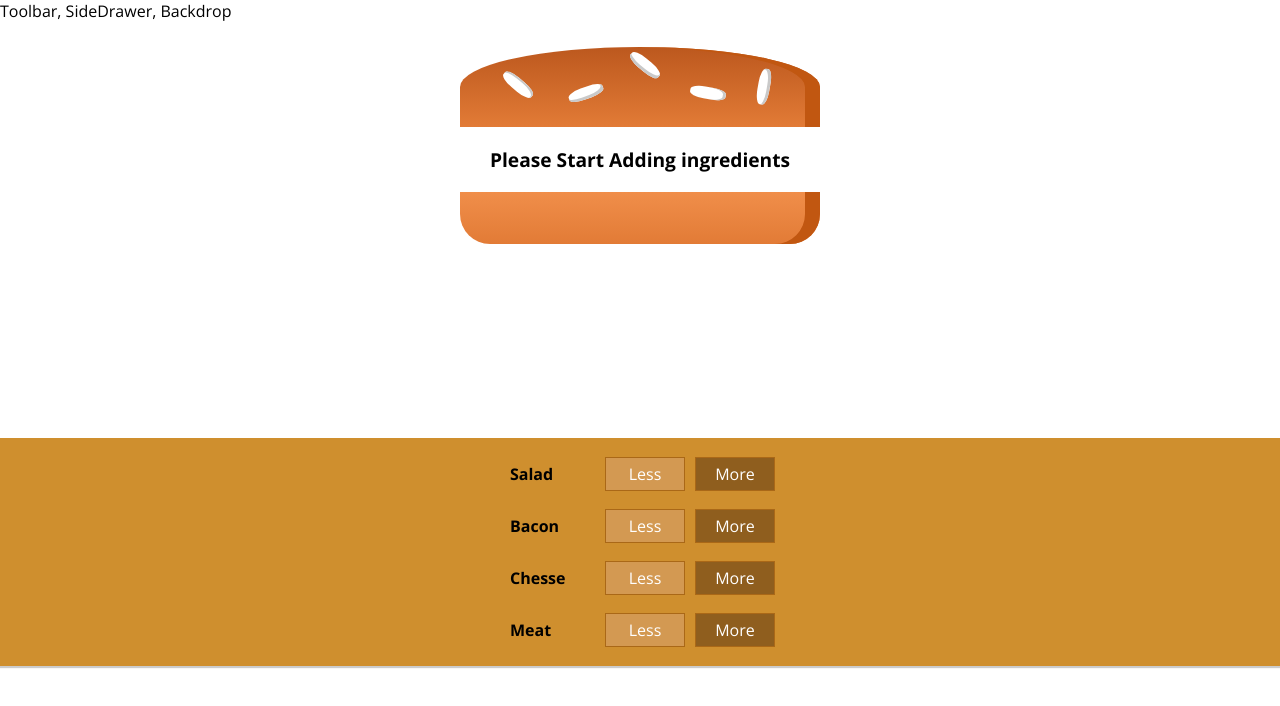
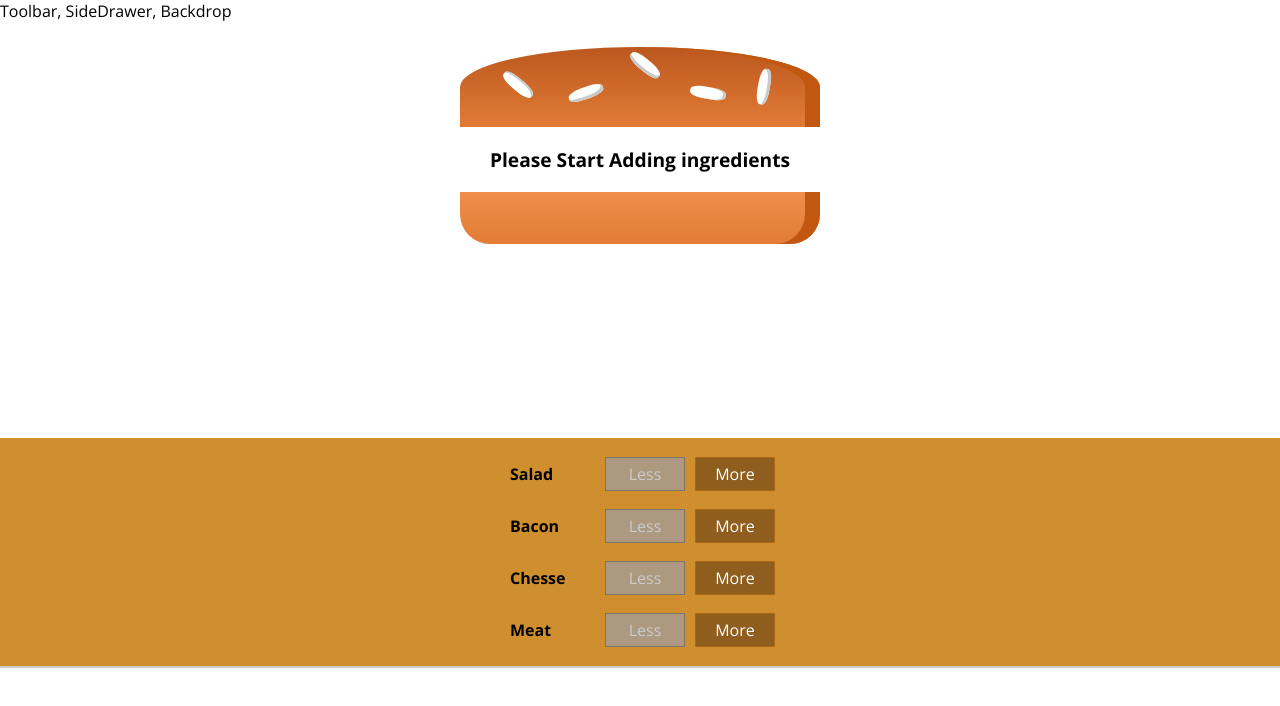
Before and after one commit to fervela/BurgerBuilderApp, a React app: page / in a window 1280 px wide. Shown: the top 706 px of the page. Built offline with nearby package versions, Linux system fonts and the light colour scheme.

Commit message:
disabling the less button whenever there are 0 ingredients

```diff
--- a/src/components/Burger/BuildControls/BuildControl/BuildControl.js
+++ b/src/components/Burger/BuildControls/BuildControl/BuildControl.js
@@ -4,7 +4,7 @@
 const buildControl=(props)=>(
     <div className={classes.BuildControl}>
         <div className={classes.Label}>{props.label}</div>
-        <button className={classes.Less}onClick={props.removed}>Less</button>
+        <button className={classes.Less}onClick={props.removed} disabled={props.disabled}>Less</button>
         <button className={classes.More} onClick={props.added}>More</button>
     </div>
 );
--- a/src/components/Burger/BuildControls/BuildControls.js
+++ b/src/components/Burger/BuildControls/BuildControls.js
@@ -17,6 +17,7 @@
                 label={ctrl.label}
                 added={()=>props.ingredientAdded(ctrl.type)}
                 removed={()=>props.ingredientRemoved(ctrl.type)}
+                disabled={props.disabled[ctrl.type]}
             />
         ))}
 
--- a/src/containers/BurgerBuilder/BurgerBuilder.js
+++ b/src/containers/BurgerBuilder/BurgerBuilder.js
@@ -48,6 +48,8 @@
 
 removeIngredientHandler =(type)=>{
     const oldCount = this.state.ingredients[type];
+
+    if (oldCount!==0) {
         const updatedCount = oldCount -1;
         const updatedIngredient = {
             ...this.state.ingredients
@@ -63,14 +65,23 @@
         })
     }
 
+}
+
 
     render(){
+        const disabledInfo={
+            ...this.state.ingredients
+        };
+        for(let key in disabledInfo){
+            disabledInfo[key]=disabledInfo[key] <=0 // {salad:true, meat:false}   //magic
+        }
         return(
             <Auxiliary>
                 <Burger ingredients={this.state.ingredients}/>
                 <BuildControls
                     ingredientAdded={this.addIngredientHandler}
                     ingredientRemoved={this.removeIngredientHandler}
+                    disabled={disabledInfo}
                     />
             </Auxiliary>
         );
```
Lines whose indentation alone changed are shown as unchanged.
